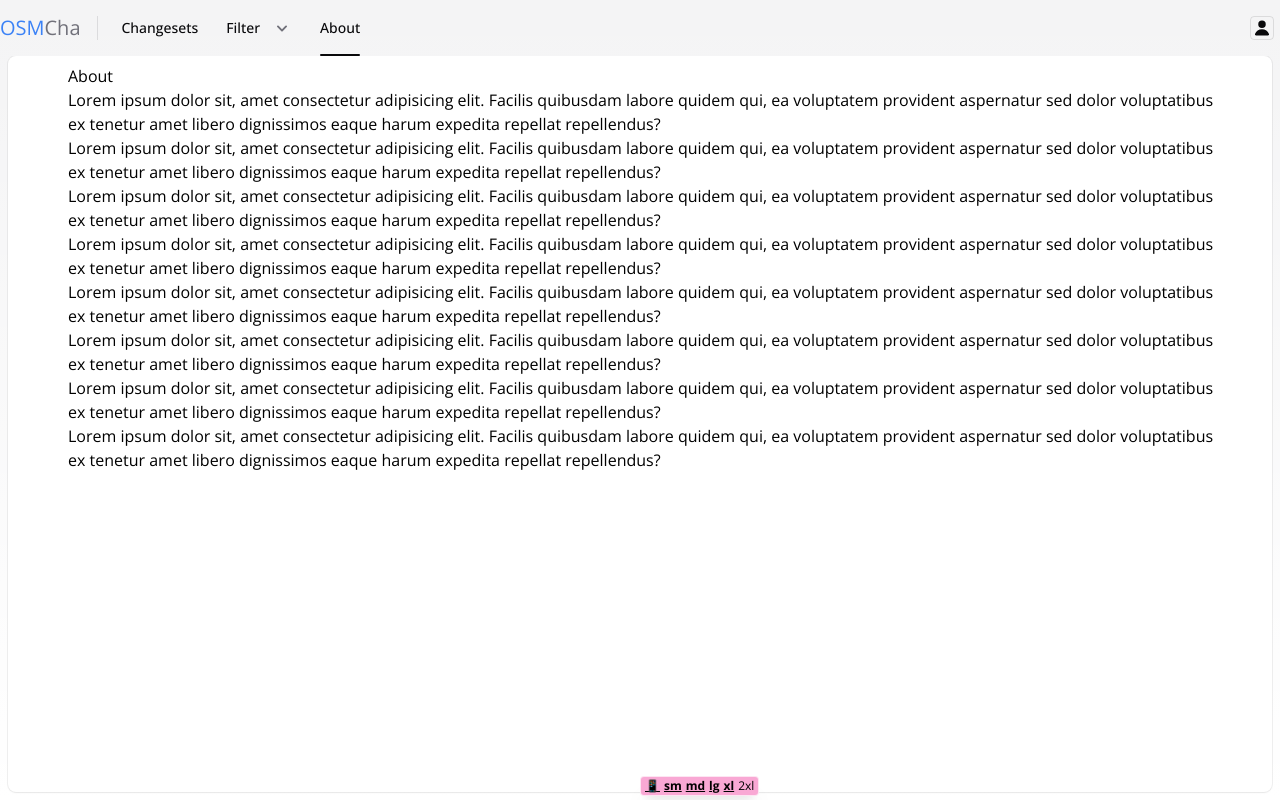
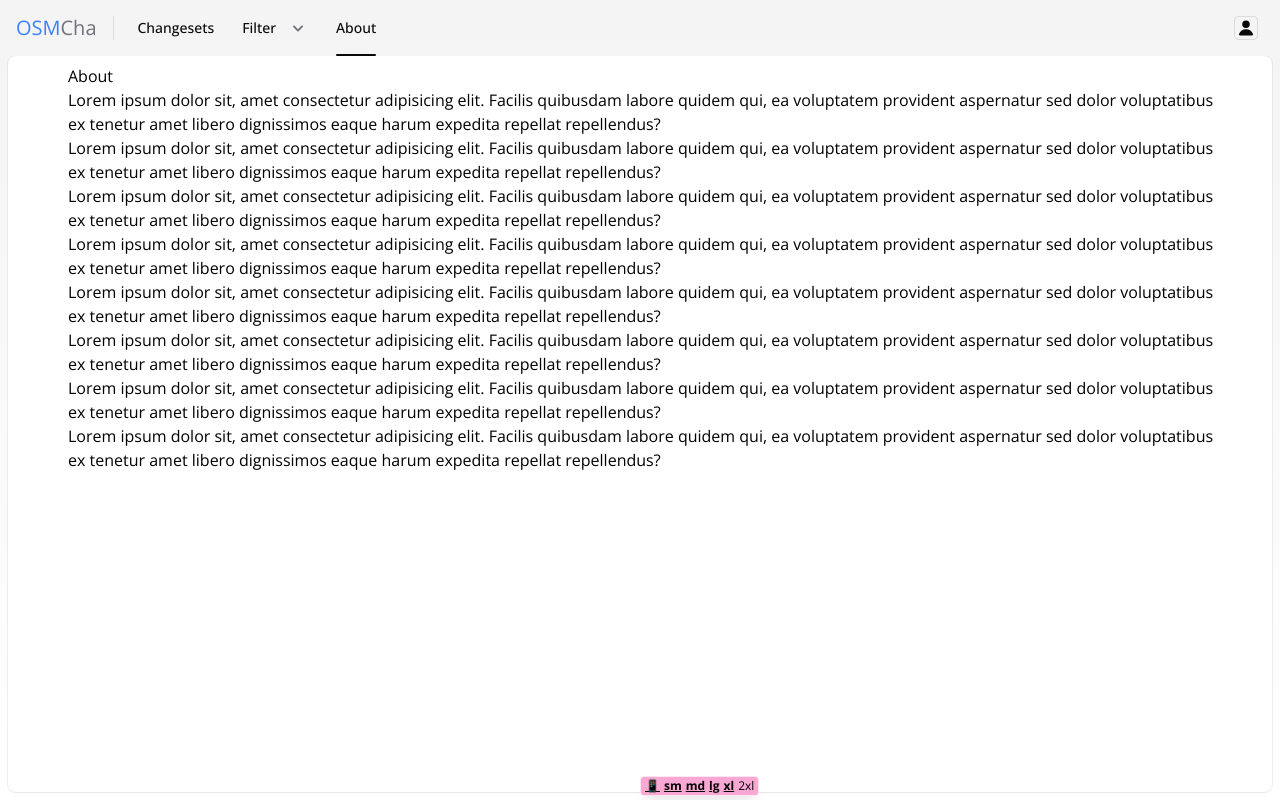
Before and after one commit to tordans/osmcha2, a Next.js app: page /about in a window 1280 px wide. Built offline with nearby package versions, Linux system fonts and the light colour scheme.

Commit message:
Layout: Fix spacing

```diff
--- a/components/layout/LayoutWrapper.tsx
+++ b/components/layout/LayoutWrapper.tsx
@@ -18,7 +18,7 @@ export function LayoutWrapper({ children }: React.PropsWithChildren<{}>) {
       </NavigationSidebarWrapper>
 
       {/* Navigation on desktop: Navbar */}
-      <header className="flex items-center">
+      <header className="flex items-center px-4">
         <div className="py-2.5 lg:hidden">
           <NavbarItem onClick={() => setShowSidebar(true)} aria-label="Open navigation">
             <Bars3Icon />
```
